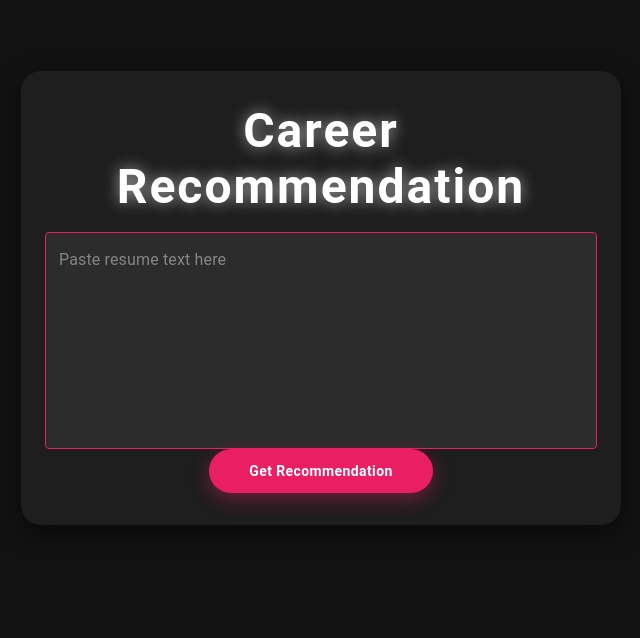
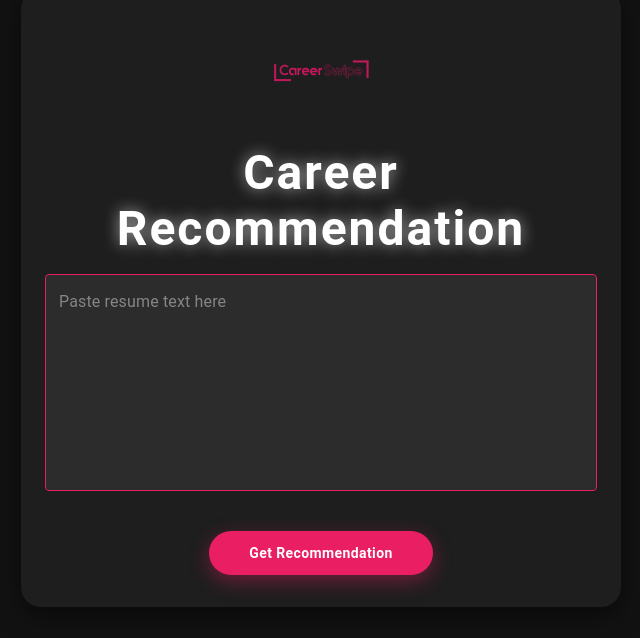
Before and after one commit to mehmoodosman/CareerplannrAI, a Next.js app: page /test-upload in a window 1280 px wide. Shown: the part 102-740 px from the top of the page, without its empty margins (319-959 px from the left). Built offline with nearby package versions, Linux system fonts and the light colour scheme.

Commit message:
Update page.js

```diff
--- a/app/test-upload/page.js
+++ b/app/test-upload/page.js
@@ -1,6 +1,8 @@
 'use client';
 import { useState } from 'react';
 import { Box, Button, Container, Typography, TextField, CircularProgress } from '@mui/material';
+import Link from 'next/link';
+import Image from 'next/image';
 
 export default function CareerPage() {
   const [resume, setResume] = useState('');
@@ -40,6 +42,20 @@ export default function CareerPage() {
   return (
     <Box sx={{ flexGrow: 1, bgcolor: '#121212', minHeight: '100vh', color: '#ffffff', display: 'flex', alignItems: 'center', justifyContent: 'center' }}>
       <Container maxWidth="sm" sx={{ textAlign: 'center', bgcolor: '#1e1e1e', borderRadius: '20px', padding: 4, boxShadow: '0 8px 25px rgba(0, 0, 0, 0.5)' }}>
+
+        {/* Logo with link to home */}
+        <Link href="/" passHref>
+          <a>
+            <Image
+              src="/CareerSwipe.svg"
+              alt="CareerSwipe Logo"
+              width={100}
+              height={100}
+              style={{ objectFit: 'contain', cursor: 'pointer', marginBottom: '20px' }}
+            />
+          </a>
+        </Link>
+
         <Typography variant="h3" gutterBottom sx={{
           fontWeight: 'bold', fontFamily: 'Roboto, sans-serif', color: '#ffffff', letterSpacing: '2px',
           textShadow: '0 0 15px rgba(255, 255, 255, 0.6)'
@@ -47,7 +63,7 @@ export default function CareerPage() {
           Career Recommendation
         </Typography>
 
-        <form>
+        <form onSubmit={handleSubmit} style={{ display: 'flex', flexDirection: 'column', alignItems: 'center', gap: '20px' }}>
           <TextField
             value={resume}
             onChange={(e) => setResume(e.target.value)}
@@ -69,11 +85,23 @@ export default function CareerPage() {
             }}
           />
 
-          <Button type="submit" disabled={loading} variant="contained" sx={{
-            backgroundColor: '#e91e63', color: 'white', textTransform: 'none', fontWeight: 'bold', borderRadius: '25px',
-            padding: '10px 40px', boxShadow: '0 6px 20px rgba(233, 30, 99, 0.4)',
+          {/* Button with margin */}
+          <Button
+            type="submit"
+            disabled={loading}
+            variant="contained"
+            sx={{
+              backgroundColor: '#e91e63',
+              color: 'white',
+              textTransform: 'none',
+              fontWeight: 'bold',
+              borderRadius: '25px',
+              padding: '10px 40px',
+              marginTop: '20px',
+              boxShadow: '0 6px 20px rgba(233, 30, 99, 0.4)',
               ':hover': { backgroundColor: '#c2185b', boxShadow: '0 8px 25px rgba(233, 30, 99, 0.6)' }
-          }}>
+            }}
+          >
             {loading ? <CircularProgress size={24} sx={{ color: 'white' }} /> : 'Get Recommendation'}
           </Button>
         </form>
```
Lines whose indentation alone changed are shown as unchanged.
